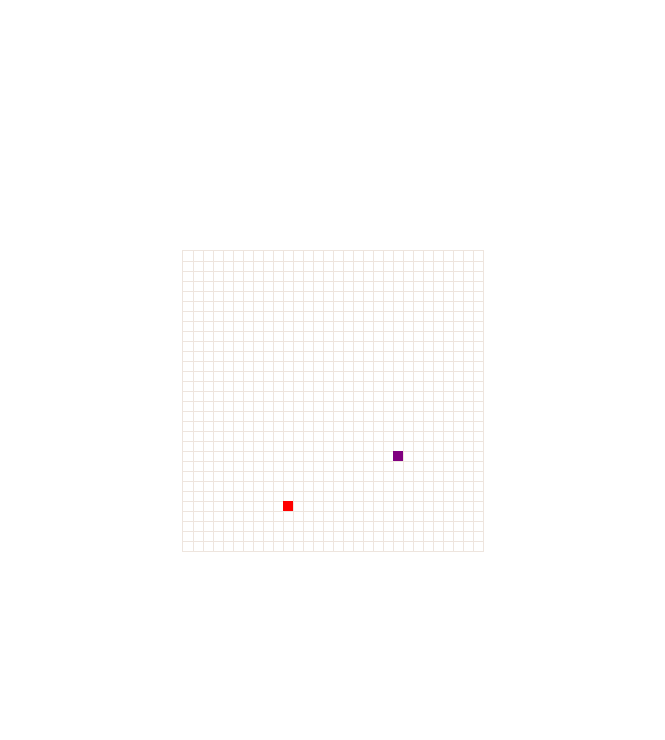
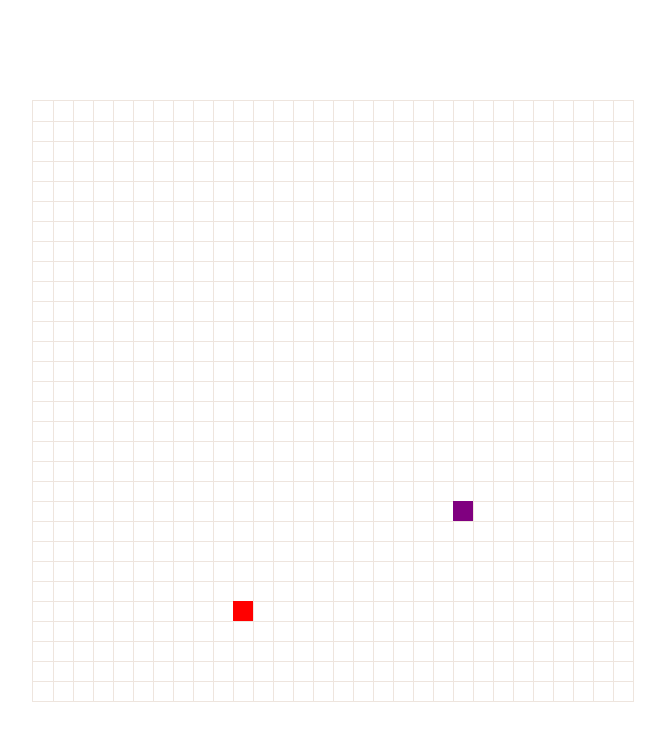
Before and after one commit to iwill/snake, a plain HTML site: page index.html in a window 1280 px wide. Shown: the whole page, without its empty margins (308-973 px from the left). Drawn offline with Linux system fonts and the light colour scheme.

Commit message:
opt: adjust size

```diff
--- a/index.html
+++ b/index.html
@@ -6,19 +6,19 @@
         #snakeCancas {
             position: absolute;
             margin: 0 auto;
-            width: 300px;
-            height: 300px;
+            width: 600px;
+            height: 600px;
             left: 50%;
             top: 50%;
-            margin-left: -150px;
-            margin-top: -150px;
+            margin-left: -300px;
+            margin-top: -300px;
             border: 1px solid #EEE5DE;
         }
 
         .snake-point {
             position: absolute;
-            width: 10px;
-            height: 10px;
+            width: 20px;
+            height: 20px;
             border-right: 1px solid #EEE5DE;
             border-bottom: 1px solid #EEE5DE;
         }
@@ -34,6 +34,10 @@
     <script type="text/javascript" src="js/jquery.min.js"></script>
     <script type="text/javascript" src="js/snake.js"></script>
     <script type="text/javascript">
+        /// TODO:
+        /// 1. auto calculate sizes
+        /// 2. control with gesture and prevent scrolling for mobile
+
         $(function() {
             // config
             var config = {
@@ -49,7 +53,7 @@
                 for (var y = 0; y < config.height; y++) {
                     var $div = $("<div />");
                     $div.attr("id", "snakePoint_" + x + "_" + y).addClass("snake-point");
-                    $div.css({"left": x * 10, "top": y * 10});
+                    $div.css({"left": x * 20, "top": y * 20});
                     $snakeCancas.append($div);
                 }
             }
```
